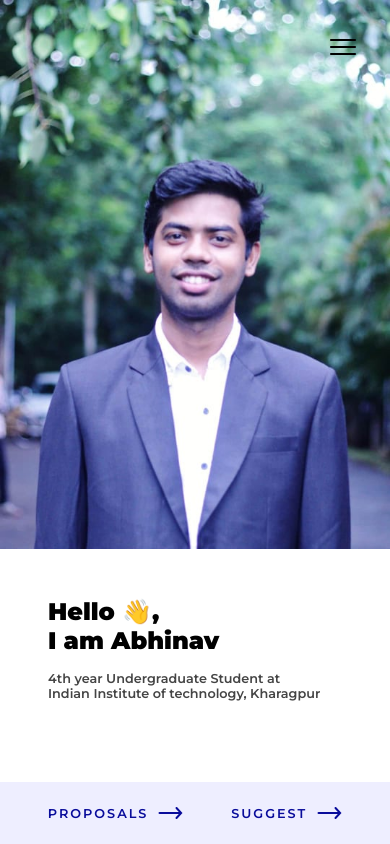
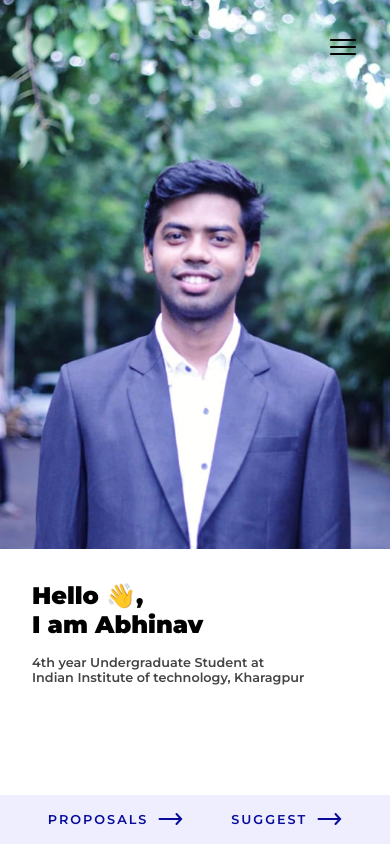
Before and after one commit to ajajaj2807/abhinv, a React (Create React App) app: page / in a window 390 px wide. Built offline with nearby package versions, Linux system fonts and the light colour scheme.

Commit message:
minor UI changes

```diff
--- a/src/styles/App.scss
+++ b/src/styles/App.scss
@@ -251,10 +251,11 @@ body {
       overflow: hidden;
       img{
         max-height: none;
+        width: 100%;
       }
     }
     .main-content {
-      padding: 3rem;
+      padding: 2rem;
       background-color: white;
       &-title {
         font-size: 1.5rem;
@@ -272,7 +273,7 @@ body {
     bottom: 0;
     right: 0;
     font-size: 0.8rem;
-    padding: 1rem 0;
+    padding: 0.6rem 0;
     align-items: center;
     justify-content: space-evenly;
   }
```
